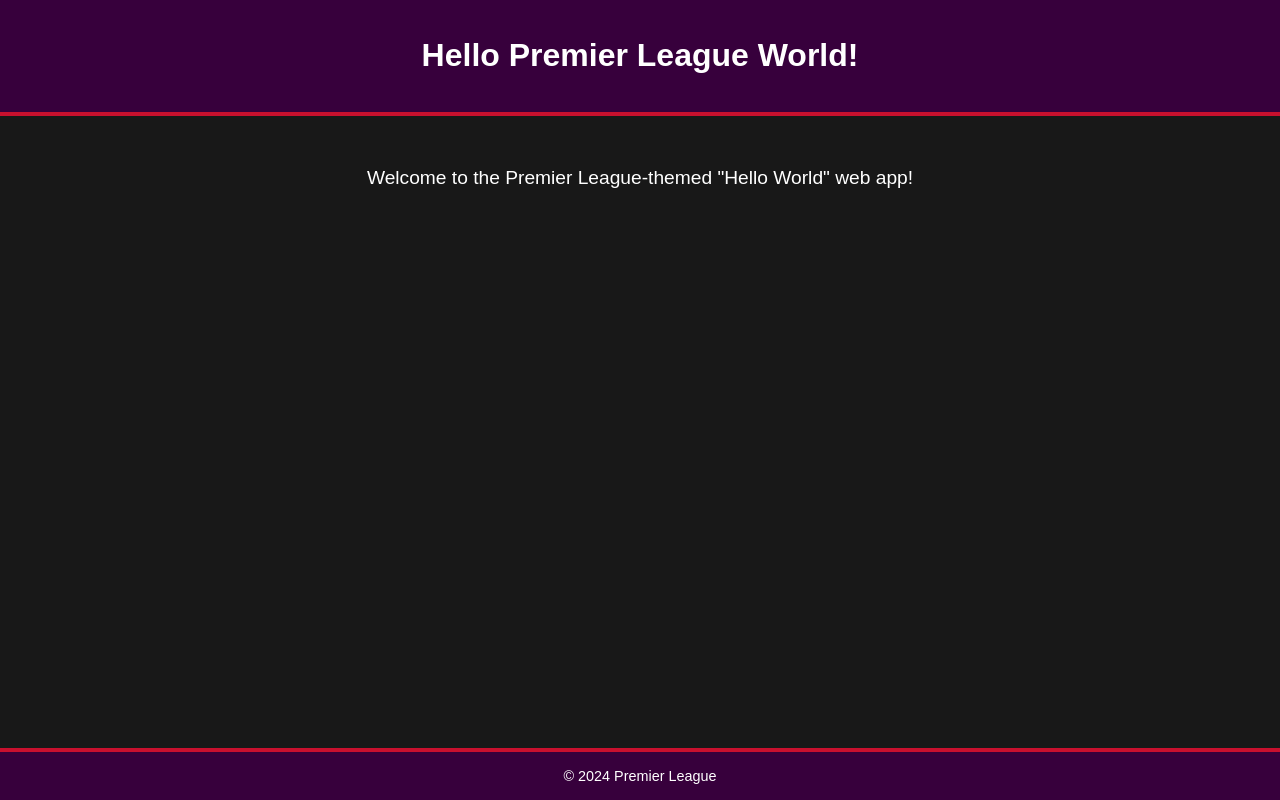
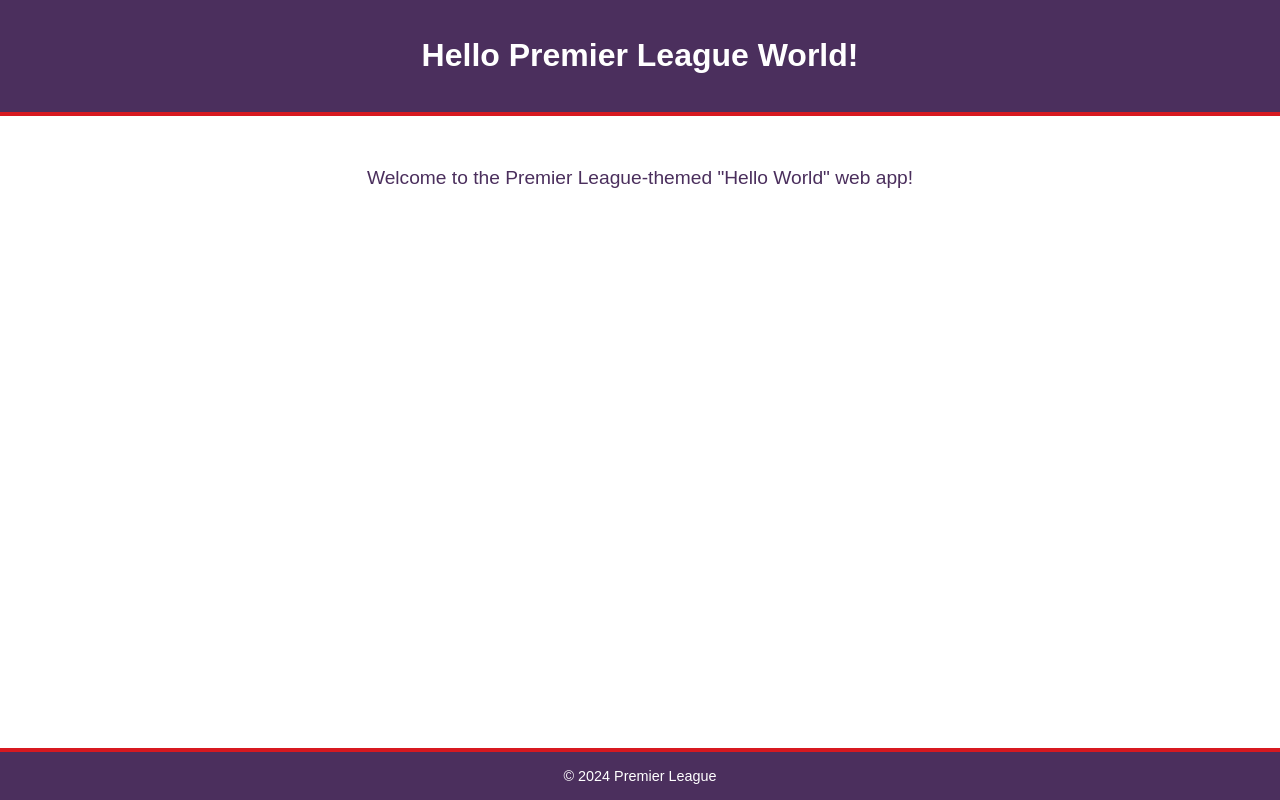
Before and after one commit to DVarbrand/plproject, a plain HTML site: page index.html in a window 1280 px wide. Drawn offline with nearby package versions, Linux system fonts and the light colour scheme.

Commit message:
Update App.css

```diff
--- a/App.css
+++ b/App.css
@@ -3,8 +3,8 @@
 body {
   font-family: Arial, sans-serif;
   margin: 0;
-  background-color: #121212;
-  color: #fff;
+  background-color: #f3f4f6; /* Light grey background */
+  color: #333; /* Dark grey text */
 }
 
 .app-container {
@@ -14,35 +14,37 @@
 }
 
 .app-header {
-  background-color: #37003c;
-  color: #fff;
+  background-color: #4b2f5d; /* Lighter purple for a brighter look */
+  color: #ffffff;
   padding: 1rem;
   text-align: center;
-  border-bottom: 4px solid #c8102e;
+  border-bottom: 4px solid #d71920; /* Brighter Premier League red */
 }
 
 .app-header h1 {
   font-size: 2rem;
+  color: #ffffff;
 }
 
 .app-content {
   flex: 1;
   padding: 2rem;
   text-align: center;
-  background: #181818;
+  background: #ffffff; /* White background for content */
 }
 
 .app-content p {
   font-size: 1.2rem;
+  color: #4b2f5d; /* Same as header background for consistent theme */
 }
 
 .app-footer {
-  background-color: #37003c;
-  color: #fff;
+  background-color: #4b2f5d; /* Matching footer with header */
+  color: #ffffff;
   padding: 1rem;
   text-align: center;
   font-size: 0.9rem;
-  border-top: 4px solid #c8102e;
+  border-top: 4px solid #d71920; /* Consistent accent color */
 }
 
 .app-footer p {
```
